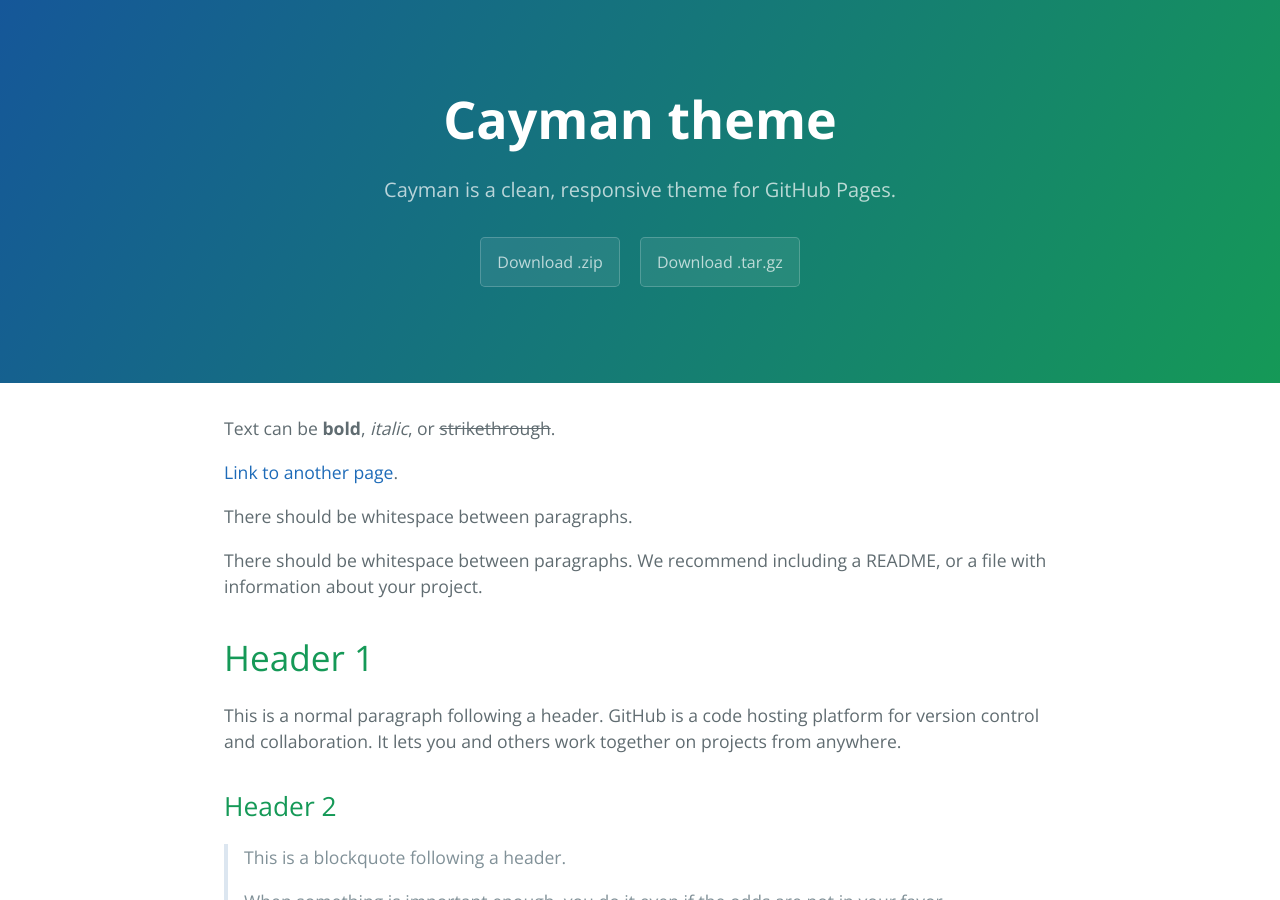
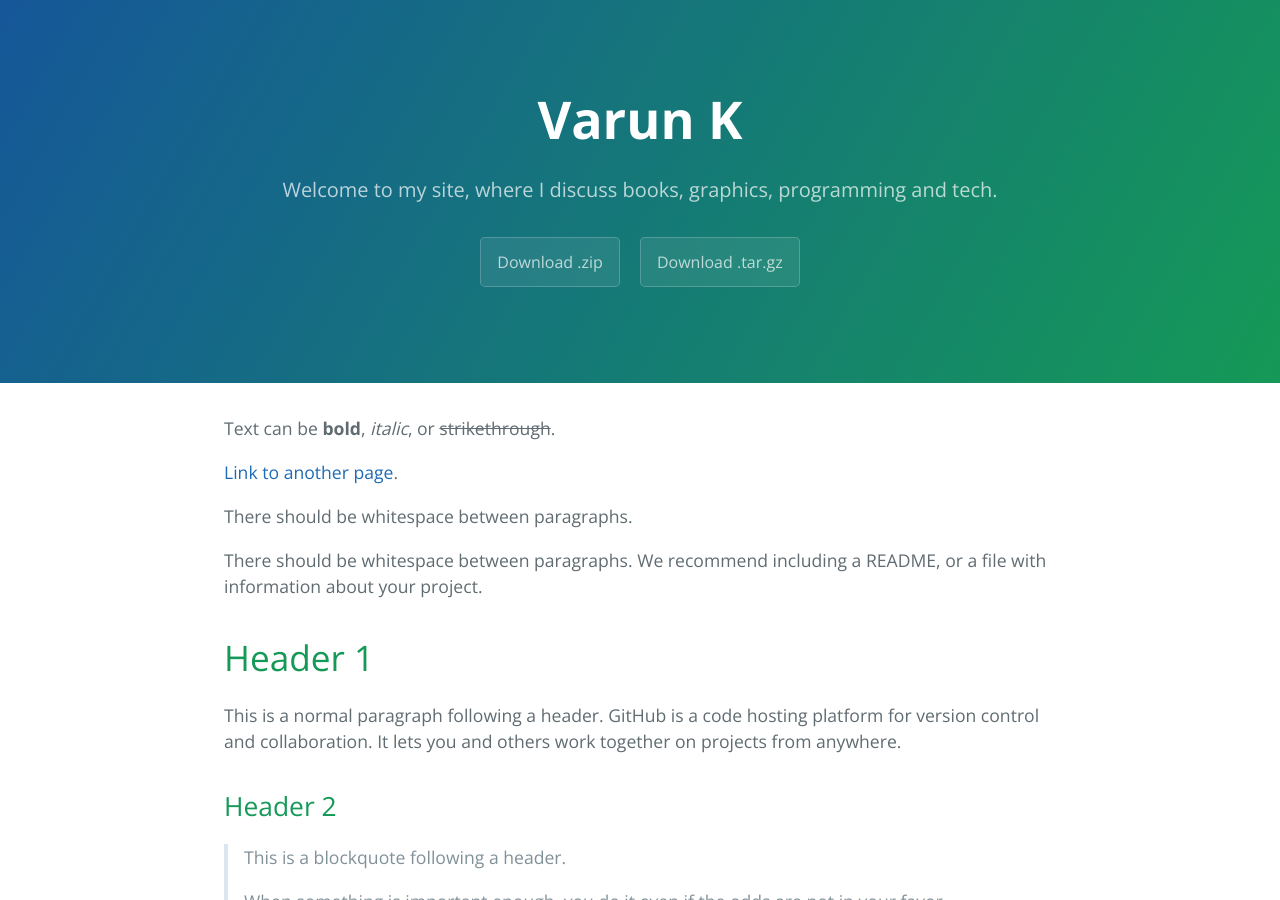
Before and after one commit to varunk08/varunk08.github.io, a Jekyll site: the page built from index.md, in a window 1280 px wide and 900 px high. Built offline with Jekyll 4.4.1, drawn with Linux system fonts in a browser that asks for light colours.

Commit message:
Update _config.yml

```diff
--- a/_config.yml
+++ b/_config.yml
@@ -1,5 +1,5 @@
-title: Cayman theme
-description: Cayman is a clean, responsive theme for GitHub Pages.
+title: Varun K
+description: Welcome to my site, where I discuss books, graphics, programming and tech.
 show_downloads: true
 google_analytics:
 theme: jekyll-theme-cayman
```
